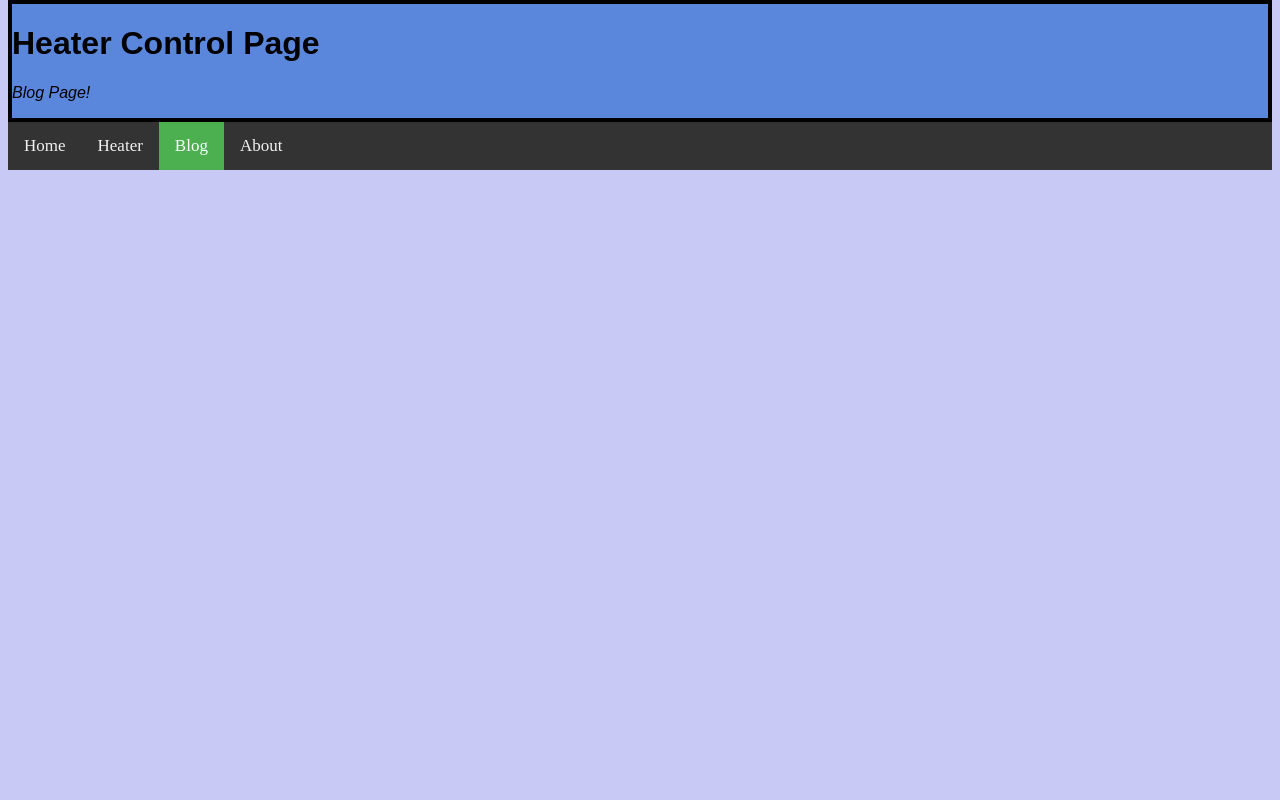
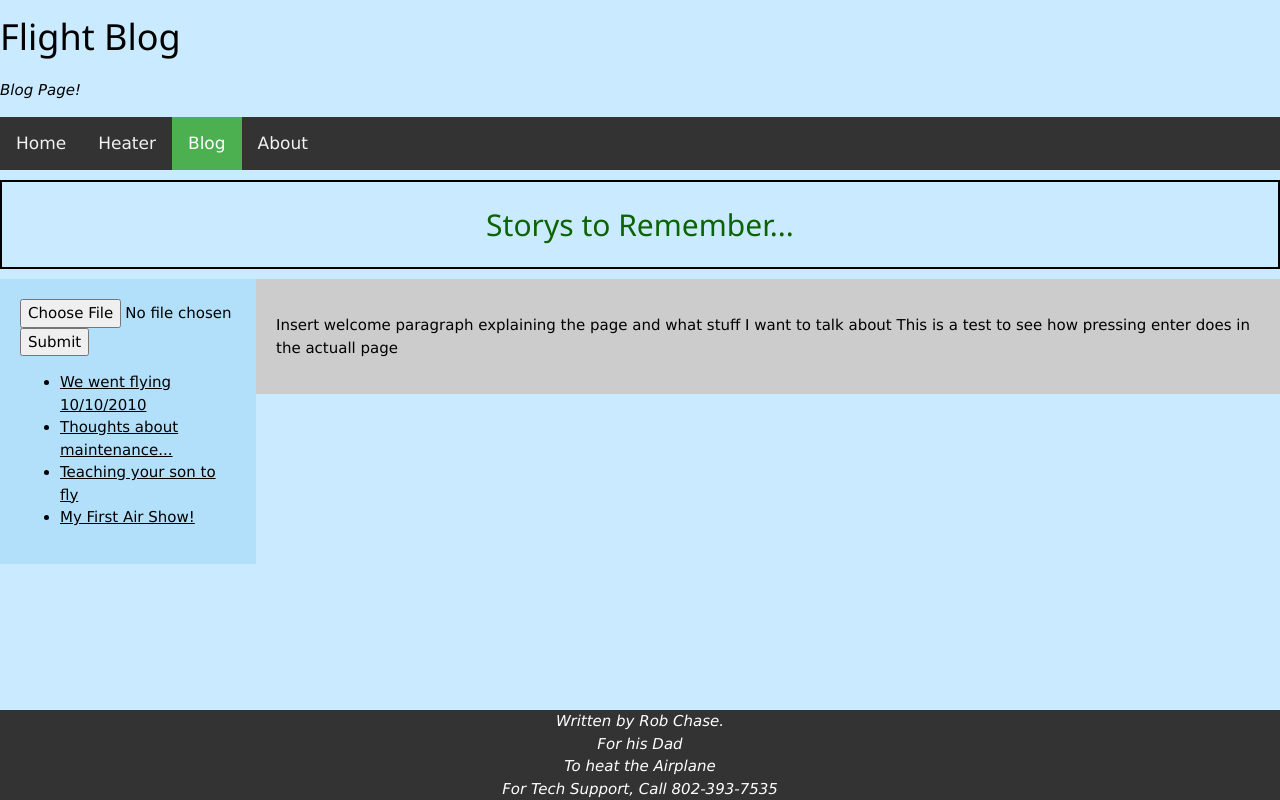
Before and after one commit to ChobbyRace/AirplainHeater, a Flask app: template templates/blog.html in a window 1280 px wide. Run offline with Flask 2, Linux system fonts and the light colour scheme; the template is opened without the code that fills it, so the values that code supplies are empty.

Commit message:
Big visual changes to webpage

```diff
--- a/static/styles.css
+++ b/static/styles.css
@@ -1,47 +1,75 @@
 
 body {
-    background-color: rgb(201, 201, 245);
+    background-color:rgb(202, 234, 255);
+    position: relative;
+    box-sizing: border-box;
+    margin-right: auto;
+    margin-left: auto;
+    -webkit-font-smoothing: antialiased;
 }
 
-#p00 {
+header {
+    background: #fff;
+    position: fixed;
+    top: 0;
+    right: 0;
+    left: 0;
+    margin: 0px;
+    padding: 0px;
+    z-index: 111;
+    transition: left 0.2s;
+}
+h2  {
+    color:rgb(12, 99, 0);
+    font-size: 150%;
+    font-family:courier;
+    border: 2px solid black;
+    padding: 20px;
+    text-align:center;
+    }
+section {
+        display: -webkit-flex;
+        display: flex;
+}
+nav{
+    float:left;
+    width: 20%;
+    background: rgba(143, 206, 241, 0.397);
+    padding: 20px;
+}
+article{
+    float:left;
+    padding: 20px;
+    width: 80%;
+    background:#ccc;
+}
+#header {
     background-color: rgba(5, 84, 202, 0.562);
     text-align: left;
     font-size: 100%;
     font-family: Arial;
     position: relative;
-    border: 4px solid black;
-    margin-top:-8px;
+    border: 2px solid black;
+    /* min-height: 40px; */
 
 }
-
-#p01 {
-    background-color:rgb(48, 107, 146);
-    text-align:center;
-}
-#p02  {
-    color:rgb(12, 99, 0);
-    font-size: 150%;
-    font-family:courier;
-    border: 2px solid black;
-    padding: 20px;
-    }
-#end {
-    text-align:center;
-    position: float;
-    margin-top: 300px
+#writeup {
+        text-align:center;
+        position: relative;
+        box-sizing: border-box;
+        margin-right: 20%;
+        margin-left: 20%;
 }
 
-#link {
-    margin-top:-10px;
+.footer {
+        position: fixed;
+        left: 0;
+        bottom: 0;
+        width: 100%;
+        background-color: #333;;
+        color: white;
+        text-align: center;
 }
-#topButton {
-    background-color:rgb(249, 253, 229);
-}
-#bottonButton {
-    background-color:rgb(200, 253, 229);
-
-}
-
 .topnav {
     overflow: hidden;
     background-color: #333;
--- a/templates/blog.html
+++ b/templates/blog.html
@@ -1,10 +1,13 @@
 <html>
 <head>
     <link rel="stylesheet" href="../static/styles.css" />
+    <link rel="shortcut icon" href="#" />
+    <link rel="stylesheet" href="https://www.w3schools.com/w3css/4/w3.css">
 </head>
-<body>
+
+<body id ="p01">
         <div id="p00">
-        <h1>Heater Control Page</h1>
+                <h1>Flight Blog</h1>
                 <p><i>Blog Page!</i></p>
         </div>
         <div class="topnav">
@@ -13,5 +16,39 @@
                 <a class="active" href="blog.html">Blog</a>
                 <a href="about.html">About</a>
         </div>
+        <div id ="p01">
+                <h2>Storys to Remember...</h2>
+        </div>
+
+        <section>
+                <nav>
+                        <form action="/action_page.php">
+                                <input type="file" id="myFile" name="filename">
+                                <input type="submit">
+                        </form>
+                        <ul>
+                                <li><a href="../articles/file1.html">We went flying 10/10/2010</a></li>
+                                <li><a href="../articles/file2.html">Thoughts about maintenance...</a></li>
+                                <li><a href="../articles/file3.html">Teaching your son to fly</a></li>
+                                <li><a href="../articles/file4.html">My First Air Show!</a></li>
+                        </ul>
+                </nav>
+                <article>
+                        <p id="blog-writeup">
+                                Insert welcome paragraph explaining the page and what stuff
+                                I want to talk about
+                                This is a test to see
+                                how pressing enter does in the actuall page
+                        </p>
+                </article>
+        </section>
+
+        <address class="footer">
+                Written by Rob Chase.<br>
+                For his Dad <br>
+                To heat the Airplane <br>
+                For Tech Support, Call 802-393-7535<br>
+        </address>
+
 </body>
 </html>
```
Also changed, not shown: index.html (+20 -11 lines), templates/about.html (+14 -3 lines), 1 other file. Lines whose indentation alone changed are shown as unchanged.
